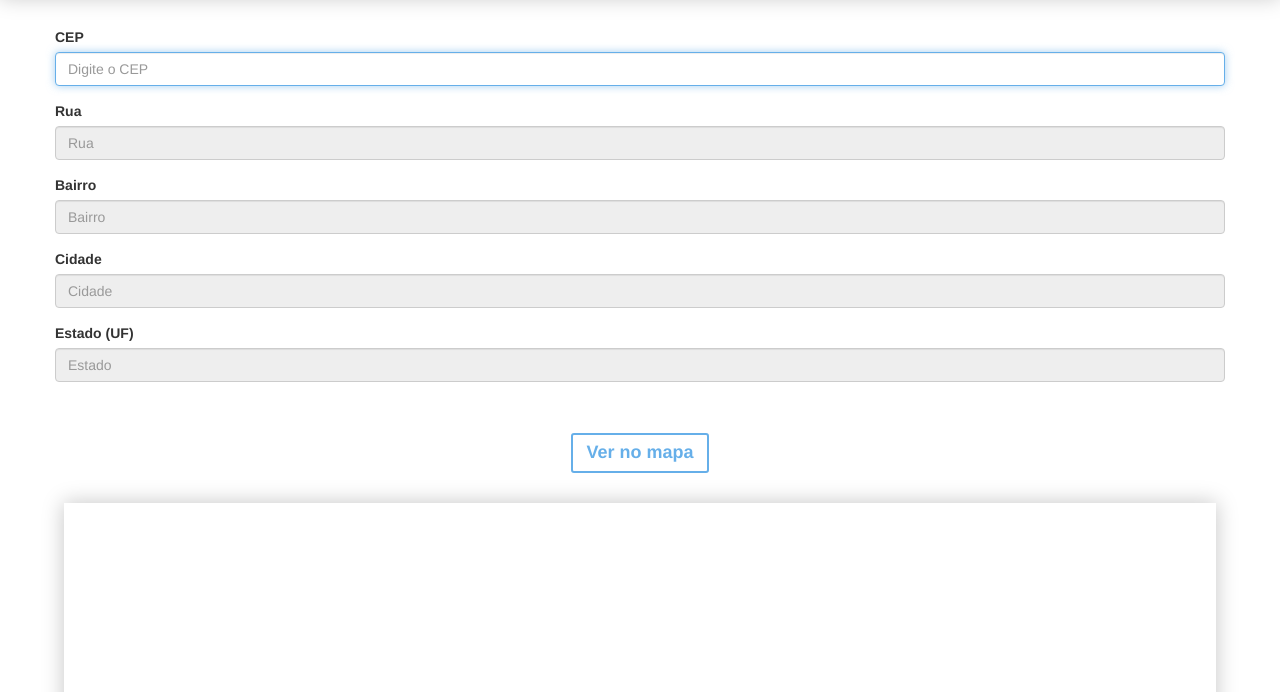
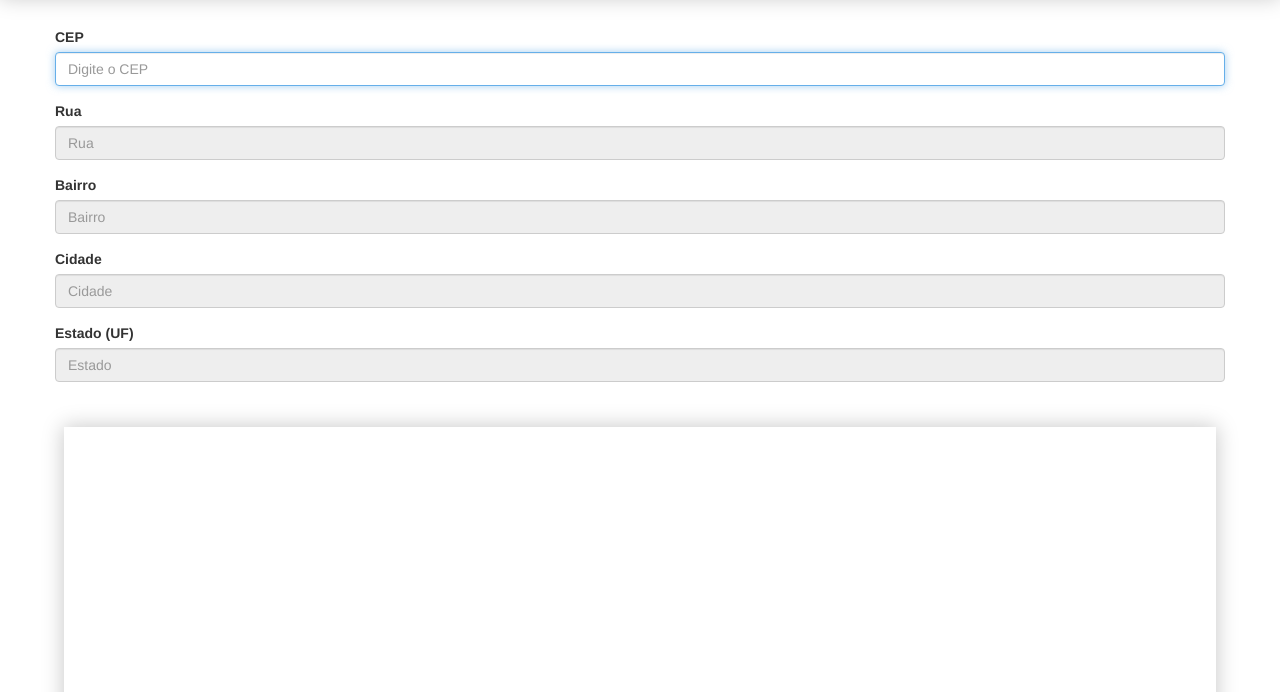
Before and after one commit to mauriciomutte/cep-autocomplete, a website: page index.html in a window 1280 px wide. Shown: the part 108-800 px from the top of the page. Drawn offline with nearby package versions, Linux system fonts and the light colour scheme; some packages are replaced by stand-ins of ours.

Commit message:
Remove btn

```diff
--- a/index.html
+++ b/index.html
@@ -38,7 +38,6 @@
 				</div>
 			</form>
 		</div>
-    <button id="submit">Ver no mapa</button>
     <div id="map"></div>
 		<!-- SCRIPT -->
 		<script src="assets/js/script.js" type="text/javascript"></script>
```
